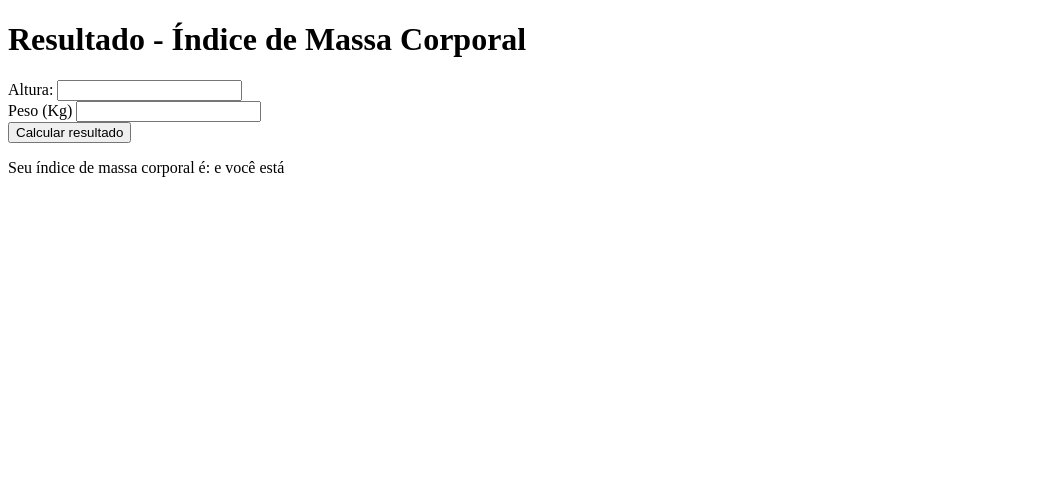
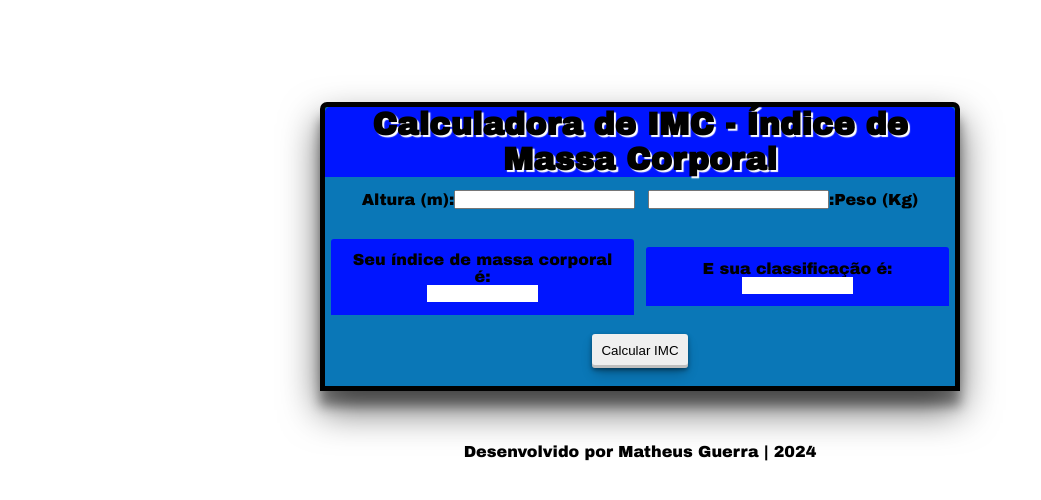
Before and after one commit to matheusbtguerra/imc_calc, a plain HTML site: page index.html in a window 1280 px wide. Shown: the whole page, without its empty margins (0-1041 px from the left). Drawn offline with Linux system fonts and the light colour scheme.

Commit message:
Add files via upload

```diff
--- a/index.html
+++ b/index.html
@@ -3,26 +3,45 @@
 <head>
     <meta charset="UTF-8">
     <meta name="viewport" content="width=device-width, initial-scale=1.0">
+    <link rel="stylesheet" href="style.css">
+    <link rel="shortcut icon" href="https://cdn-icons-png.flaticon.com/128/1011/1011812.png">
+    <link rel="preconnect" href="https://fonts.googleapis.com">
+    <link rel="preconnect" href="https://fonts.gstatic.com" crossorigin>
+    <link href="https://fonts.googleapis.com/css2?family=Archivo+Black&display=swap" rel="stylesheet">
     <title>Índice de Massa Corporal</title>
 </head>
 <body>
 
-    <h1>Resultado - Índice de Massa Corporal</h1>
+
+    <div class="form">
+        <h1>Calculadora de IMC - Índice de Massa Corporal</h1>
 
         <form action="">
-        <label for="altura">Altura: </label>
+           <div class="form-div">
+                <label for="altura">Altura (m): </label>
                 <input type="number" id="altura">
                 <br>
 
-        <label for="peso">Peso (Kg)</label>
                 <input type="number" id="peso" maxlength="5">
+                <label for="peso">:Peso (Kg)</label>
+                <br>
+           </div>
+
            <br>
 
-        <button onclick="calcresultado()">Calcular resultado</button>
-        <br>
+           <div class="form-div">
+            <p class="text">Seu índice de massa corporal é: <br> <span class="span-color" id="resultado"></span></p>
+            <p class="text">E sua classificação é: <br> <span class="span-color" id="msg"></span></p>
+           </div>
 
-        <p>Seu índice de massa corporal é: <span id="resultado"></span> e você está <span id="msg"></span></p>
+           <button onclick="calcImc()">Calcular IMC</button>
+
         </form>
+    </div>
+
+    <footer>
+        Desenvolvido por Matheus Guerra | 2024
+    </footer>
 
     <script>
         function calcImc(){
@@ -32,22 +51,20 @@
             document.getElementById("resultado").textContent = imc.toFixed(2);
             document.getElementById("msg").textContent = "";
 
-            if ( (imc <= 16,9)) {
-                document.getElementById("msg").textContent = "muito abaixo do peso!";
-            } else if ( (imc >= 17) && (imc <= 18,4)) {
-                document.getElementById("msg").textContent = "abaixo do peso!";
-            } else if ( (imc >= 18,5) && (imc <= 24,9)) {
-                document.getElementById("msg").textContent = "com peso ideal";
-            } else if ( (imc >= 25) && (imc <= 29,9)) {
-                document.getElementById("msg").textContent = "acima do peso";
-            } else if ( (imc >= 30) && (imc <= 34,9)) {
-                document.getElementById("msg").textContent = "com obesidade grau I";
-            } else if ( (imc >= 35) && (imc <= 40)) {
-                document.getElementById("msg").textContent = "com, obesidade grau II";
-            } else if ( (imc >= 40)) {
-                document.getElementById("msg").textContent = "obesidade grau III";
+            if (imc <= 18.5) {
+                document.getElementById("msg").textContent = "Abaixo do peso.";
+            } else if (imc <= 24.9) {
+                document.getElementById("msg").textContent = "Peso ideal.";
+            } else if (imc <= 29.9) {
+                document.getElementById("msg").textContent = "Levemente acima do peso.";
+            } else if (imc <= 34.9) {
+                document.getElementById("msg").textContent = "Obesidade grau I.";
+            } else if (imc <= 39.9) {
+                document.getElementById("msg").textContent = "Obesidade grau II.";
+            } else if (imc >= 40) {
+                document.getElementById("msg").textContent = "Obesidade grau III.";
             } else {
-                document.getElementById("msg").textContent = "digite um valor";
+                document.getElementById("msg").textContent = "escreva um valor!";
             }
         }
     </script>
--- /dev/null
+++ b/style.css
@@ -0,0 +1,81 @@
+@charset "utf-8";
+
+* {
+    margin: 0;
+    padding: 0;
+    box-sizing: border-box;
+}
+
+body {
+    font-family: "Archivo Black", sans-serif;
+}
+
+.form-div {
+    display: flex;
+    text-align: center;
+    margin: auto;
+    margin-top: 2%;
+    align-items: center;
+    justify-content: center;
+}
+
+.form-div p {
+    width: 48%;
+    margin: auto;
+    background-color: rgb(0, 21, 255);
+    border-top-left-radius: 3px;
+    border-top-right-radius: 3px;
+}
+
+.text{
+    margin-right: 1%;
+    padding: 2%;
+}
+
+#altura {
+    margin-right: 2%;
+}
+
+
+
+.form {
+    background-color: rgb(10, 119, 183);
+    width: 50%;
+    margin: auto;
+    margin-top: 8%;
+    text-align: center;
+    border-top-left-radius: 7px;
+    border-top-right-radius: 7px;
+    box-shadow: rgba(0, 0, 0, 0.6) 0px 19px 38px, rgba(0, 0, 0, 0.4) 0px 15px 12px;
+    border: solid 5px;
+}
+
+h1 {
+    text-align: center;
+    margin: auto;
+    width: 100%;
+    border-top-left-radius: 5px;
+    border-top-right-radius: 5px;
+    background-color: rgb(0, 21, 255);
+    text-shadow: 2px 2px 1px #fff;
+}
+
+button {
+    margin-bottom: 3%;
+    margin-top: 3%;
+    border: none;
+    padding: 1.5%;
+    border-radius: 3px;
+    box-shadow: rgba(0, 0, 0, 0.4) 0px 2px 4px, rgba(0, 0, 0, 0.3) 0px 7px 13px -3px, rgba(0, 0, 0, 0.2) 0px -3px 0px inset;
+}
+
+.span-color {
+    background-color: #fff;
+    padding-right:  20%;
+    padding-left: 20%;
+}
+
+footer {
+    text-align: center;
+    margin-top: 4%;
+}
```
Lines whose indentation alone changed are shown as unchanged.
